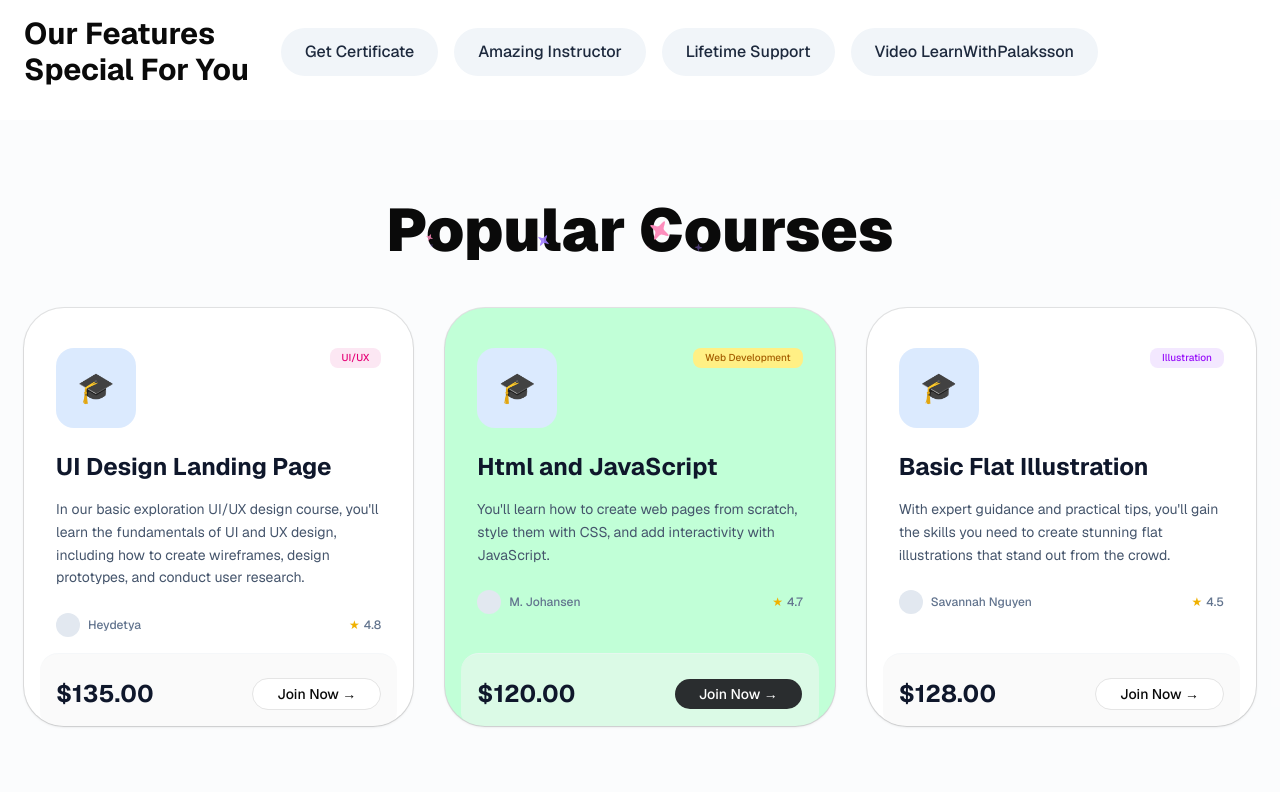
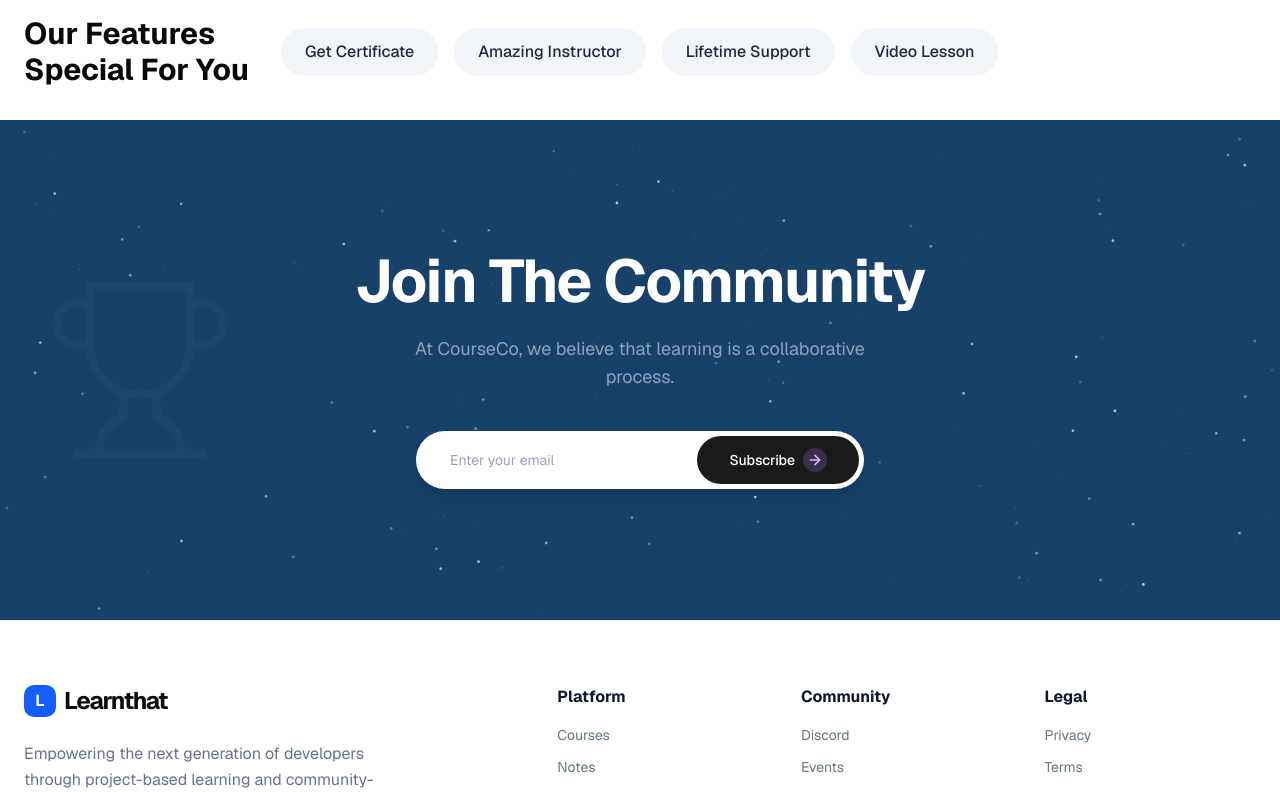
Before and after one commit to palaksingh0392-creator/learnthat, a Next.js app: page / in a window 1280 px wide. Shown: the part 1580-2372 px from the top of the page. Built offline with nearby package versions, Linux system fonts and the light colour scheme.

Commit message:
new folder- course is added

```diff
--- a/app/page.tsx
+++ b/app/page.tsx
@@ -65,7 +65,7 @@ export default function Home() {
             <div className="flex flex-col md:flex-row justify-between items-end mb-16 gap-6 font-serif">
               <div className="max-w-2xl">
                 <h2 className="text-5xl font-bold tracking-tight dark:text-white text-slate-900 leading-[1.1]">
-                  New Skills with <AuroraText>LearnWithPalakarnthat</AuroraText>
+                  New Skills with <AuroraText>LearnWithPalak</AuroraText>
                   <br />
                   <span className="text-slate-800 dark:text-white">
                     A Detailed Look at Our Curriculum
@@ -105,7 +105,7 @@ export default function Home() {
                 </div>
                 <div>
                   <h3 className="text-2xl font-semibold text-slate-900 leading-tight mb-4">
-                    LearnWithPalakarn at your own pace
+                    Learn at your own pace
                   </h3>
                   <p className="text-slate-700 text-sm leading-relaxed">
                     Hands-on creative classes designed for your schedule.
@@ -158,73 +158,12 @@ export default function Home() {
                 Lifetime Support
               </span>
               <span className="px-6 py-3 bg-slate-100 rounded-full text-slate-800 font-medium cursor-pointer hover:bg-slate-200 transition-colors">
-                Video LearnWithPalaksson
+                Video Lesson
               </span>
             </div>{" "}
           </section>
         </div>
       </section>{" "}
-      <section className="py-20 bg-slate-50/50">
-        <div className="max-w-7xl mx-auto px-6">
-          <h2 className="text-4xl font-bold text-center mb-12">
-            <SparklesText>Popular Courses</SparklesText>
-          </h2>
-
-          <div className="grid grid-cols-1 md:grid-cols-3 gap-8 ">
-            {courseData.map((course) => (
-              <Card
-                key={course.id}
-                className={`${course.theme.cardBg} border-none shadow-sm rounded-[40px] p-4 flex flex-col transition-all hover:shadow-xl hover:-translate-y-1`}
-              >
-                <CardContent className="pt-6 flex-grow">
-                  <div className="flex justify-between items-start mb-6">
-                    <div className="w-20 h-20 bg-blue-100 rounded-2xl flex items-center justify-center text-3xl">
-                      {/* You can replace this with course images later */}
-                      🎓
-                    </div>
-                    <Badge
-                      className={`${course.theme.badge} border-none rounded-md px-3 py-1 text-[10px]`}
-                    >
-                      {course.category}
-                    </Badge>
-                  </div>
-
-                  <h3 className="text-2xl font-bold mb-4 leading-tight text-slate-900">
-                    {course.title}
-                  </h3>
-
-                  <p className="text-slate-600 text-sm leading-relaxed mb-6">
-                    {course.description}
-                  </p>
-
-                  <div className="flex justify-between items-center text-xs font-medium text-slate-500">
-                    <div className="flex items-center gap-2">
-                      <div className="w-6 h-6 rounded-full bg-slate-200" />{" "}
-                      {/* Avatar Placeholder */}
-                      {course.instructor}
-                    </div>
-                    <div className="flex items-center gap-1">
-                      <span className="text-yellow-500">★</span> {course.rating}
-                    </div>
-                  </div>
-                </CardContent>
-
-                <CardFooter className="flex justify-between items-center border-t rounded-t-2xl border-slate-100/50 dark:bg-slate-500 pt-6">
-                  <span className="text-2xl font-bold text-slate-900 dark:text-white">
-                    {course.price}
-                  </span>
-                  <Button
-                    variant={course.theme.buttonVariant as any}
-                    className={`rounded-full px-6 ${course.id === 2 ? "bg-[#2a2d2f]  text-white hover:bg-[#8a82e6]" : ""}`}
-                  >
-                    Join Now →
-                  </Button>
-                </CardFooter>
-              </Card>
-            ))}
-          </div>
-        </div>
-      </section>
       <section className="bg-[#174169] text-white py-20 px-4 min-h-125 w-full relative overflow-hidden flex items-center justify-center">
         {/* BACKGROUND LAYER */}
         <div className="absolute inset-0 z-0">
```
Also changed, not shown: app/components/courses.tsx (added).
